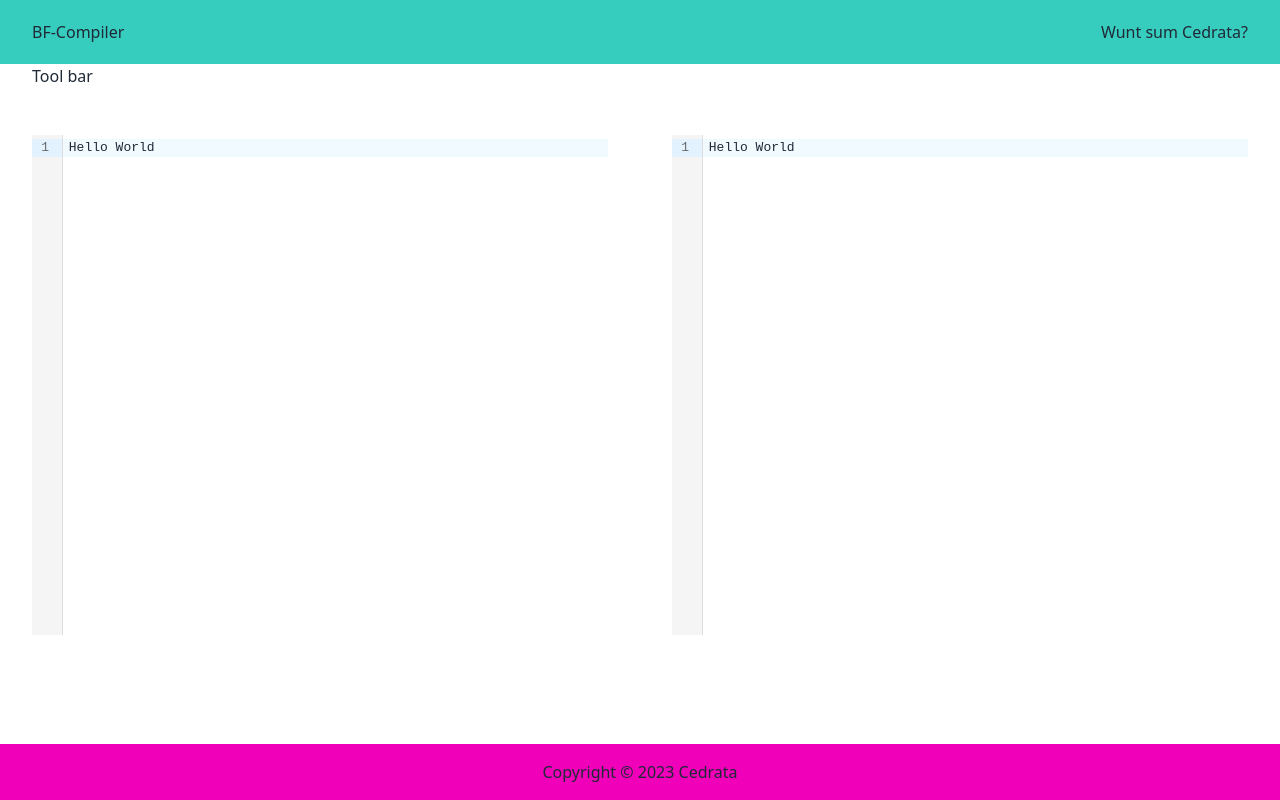
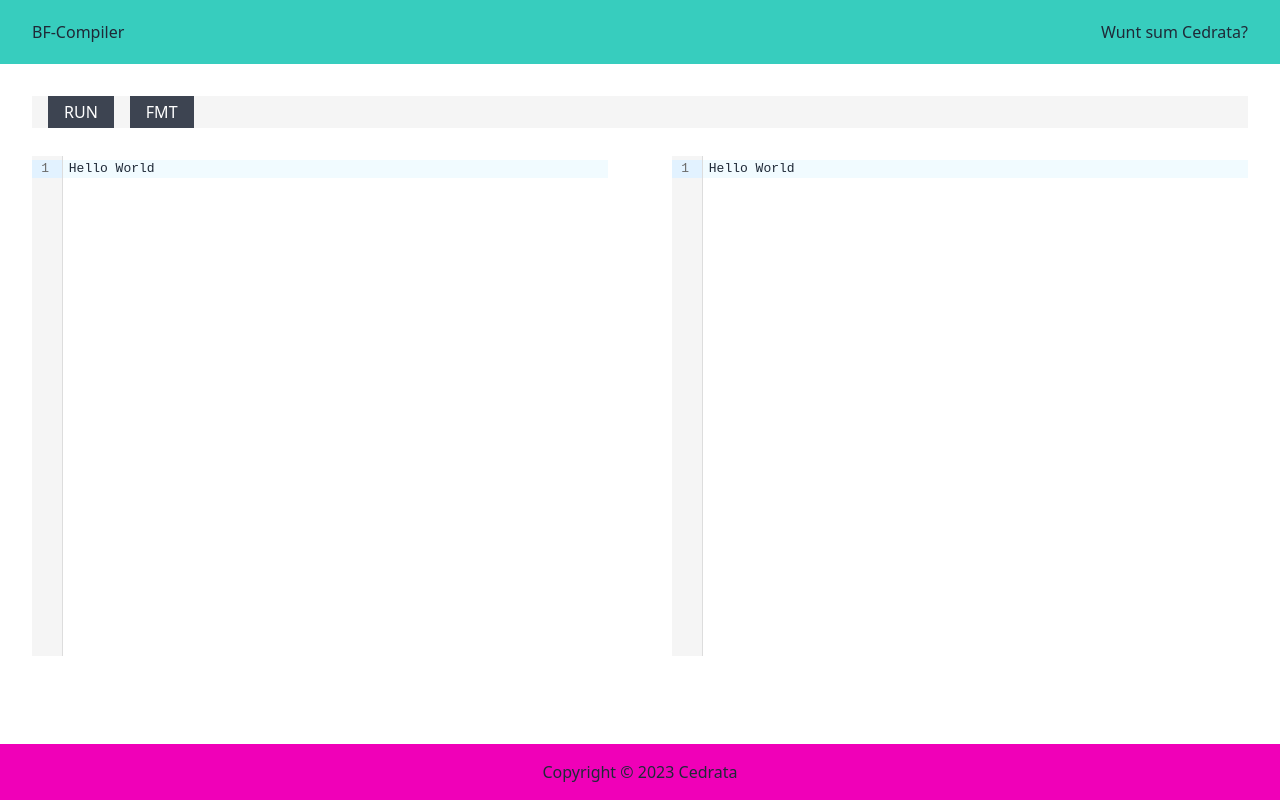
Before and after one commit to cedrata/brainfuck-compiler, a SvelteKit app: page / in a window 1280 px wide. Built offline with nearby package versions, Linux system fonts and the light colour scheme.

Commit message:
[UPDATE] simple toolbar

```diff
--- a/src/routes/+page.svelte
+++ b/src/routes/+page.svelte
@@ -14,10 +14,16 @@
 			>
 		</div>
 	</header>
-	<section class="flex justify-center flex-grow px-8">
+	<section class="flex justify-center flex-grow px-8 mt-8">
 		<div class="max-w-7xl w-full flex justify-between">
 			<div id="txt-edit" class="grid lg:grid-cols-2 gap-x-16 max-md:grid-cols-1 w-full">
-				<div id="tool-bar" class="col-start-1 lg:col-span-2 row-start-1 h-8">Tool bar</div>
+				<div
+					id="tool-bar"
+					class="col-start-1 lg:col-span-2 row-start-1 h-8 bg-neutral-100 flex flex-row space-x-4 px-4"
+				>
+					<button class="bg-neutral text-base-100 px-4 hover:bg-neutral-500">RUN</button>
+					<button class="bg-neutral text-base-100 px-4 hover:bg-neutral-500">FMT</button>
+				</div>
 				<div class="lg:col-start-1 max-md:row-start-2 lg:row-start-2 lg:row-span-2">
 					<CodeMirror {editorHeight} />
 				</div>
```
